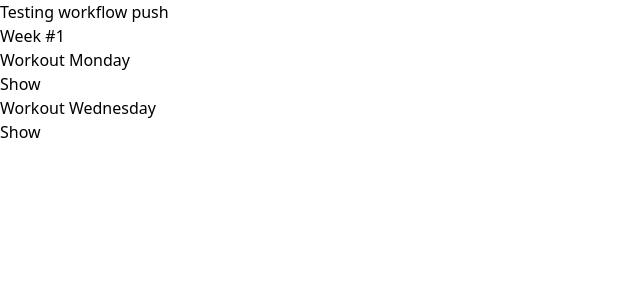
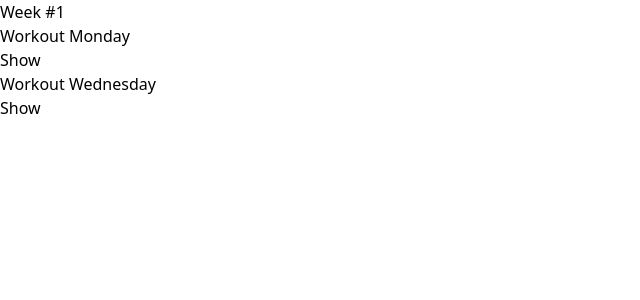
Before and after one commit to ASproson/workout_tracker, a React (Vite) app: page / in a window 1280 px wide. Shown: the top 300 px of the page, without its empty margins (0-640 px from the left). Built offline with nearby package versions, Linux system fonts and the light colour scheme.

Commit message:
Styling tweaks

```diff
--- a/src/App.tsx
+++ b/src/App.tsx
@@ -3,8 +3,7 @@ import "./App.css";
 
 function App() {
   return (
-    <div className="h-screen ">
-      <h1 className=" text-center">Testing workflow push</h1>
+    <div className="h-screen p-4">
       <WorkoutContainer />
     </div>
   );
@@ -146,7 +145,7 @@ const WorkoutContainer = () => {
   }
 
   return (
-    <div className="ml-4">
+    <div>
       <h1>Week #1</h1>
       {workouts.map((w) => (
         <div key={w.day}>
@@ -183,7 +182,7 @@ const WorkoutTable: React.FC<WorkoutTableProps> = ({ exercises }) => {
 
   return (
     <div>
-      <table className="border-2 border-black text-center">
+      <table className="border-2 border-black text-center w-full">
         <thead className="border-2 border-black">
           <tr>
             {tableHeaders.map((h) => (
@@ -196,7 +195,10 @@ const WorkoutTable: React.FC<WorkoutTableProps> = ({ exercises }) => {
         <tbody>
           {exercises.map((e) => (
             <tr key={e.id} className="border-2 border-black">
-              <th scope="row" className="border-2 border-black">
+              <th
+                scope="row"
+                className="border-2 border-black text-left max-w-4"
+              >
                 {e.name}
               </th>
               <td className="border-2 border-black">{e.sets}</td>
```
